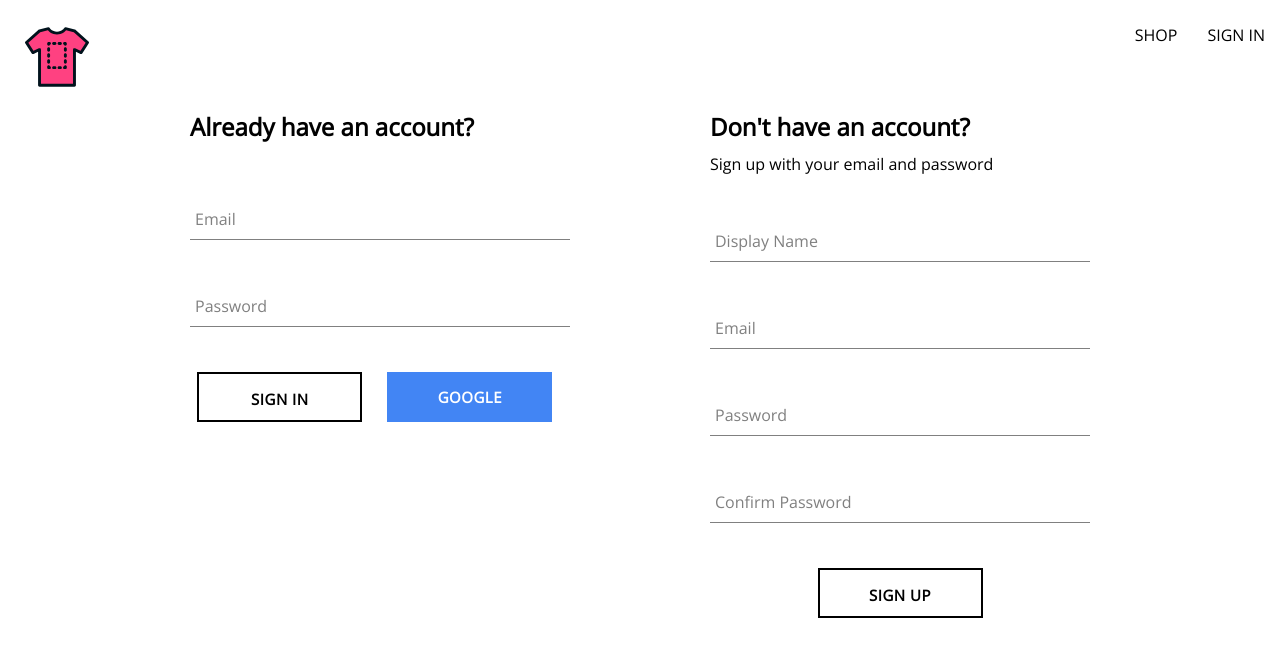
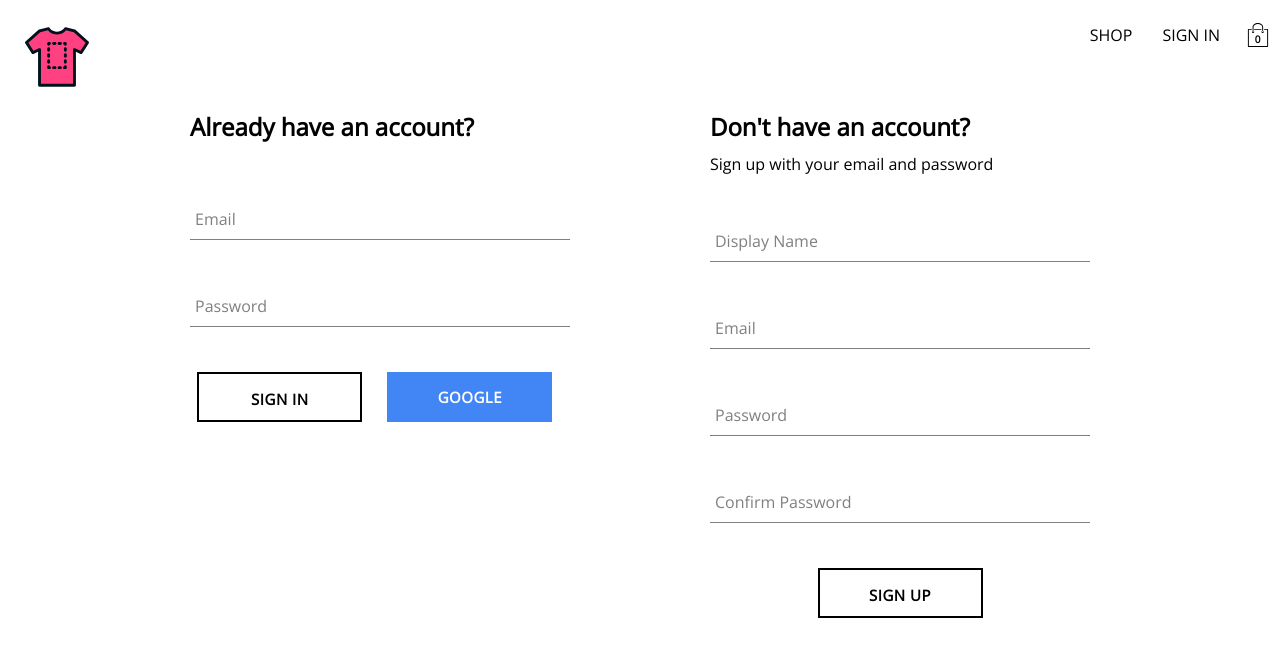
Before and after one commit to nomiscientist/american-clothing, a React (Create React App) app: page /auth in a window 1280 px wide. Shown: the top 656 px of the page. Built offline with nearby package versions, Linux system fonts and the light colour scheme; no server answers.

Commit message:
cart-icon and dropdown created

```diff
--- /dev/null
+++ b/src/components/cart-dropdown/cart-dropdown.component.jsx
@@ -0,0 +1,15 @@
+import Button from "../button/button.component";
+
+import './cart-dropdown.styles.scss';
+
+const CartDropdown = () => {
+
+    return(
+        <div className="cart-dropdown-container">
+            <div className="cart-items" ></div>
+            <Button buttonType='inverted'>CHECKOUT</Button>
+        </div>
+    )
+}
+
+export default CartDropdown;
--- /dev/null
+++ b/src/components/cart-dropdown/cart-dropdown.styles.scss
@@ -0,0 +1,24 @@
+.cart-dropdown-container {
+    position: absolute;
+    width: 240px;
+    height: 340px;
+    display: flex;
+    flex-direction: column;
+    padding: 20px;
+    border: 1px solid black;
+    background-color: white;
+    top: 90px;
+    right: 40px;
+    z-index: 5;
+
+    .cart-items {
+      height: 240px;
+      display: flex;
+      flex-direction: column;
+      overflow: scroll;
+    }
+
+    button {
+      margin-top: auto;
+    }
+  }
--- /dev/null
+++ b/src/components/cart-icon/cart-icon.component.jsx
@@ -0,0 +1,21 @@
+import { useContext } from "react";
+import { CartContext } from "../../contexts/cart.context";
+
+import {ReactComponent as ShoppingIcon} from '../../assets/shopping-bag.svg';
+
+import './cart-icon.styles.scss';
+
+const CartIcon = () => {
+    const { isCartOpen, setIsCartOpen } = useContext(CartContext);
+
+    const toggleIsCartOpen = () => setIsCartOpen(!isCartOpen);
+
+    return (
+        <div className="cart-icon-container" onClick={toggleIsCartOpen}>
+            <ShoppingIcon className="shopping-icon" ></ShoppingIcon>
+            <span className="item-count">0</span>
+        </div>
+    )
+}
+
+export default CartIcon;
--- /dev/null
+++ b/src/components/cart-icon/cart-icon.styles.scss
@@ -0,0 +1,21 @@
+.cart-icon-container {
+    width: 45px;
+    height: 45px;
+    position: relative;
+    display: flex;
+    align-items: center;
+    justify-content: center;
+    cursor: pointer;
+
+    .shopping-icon {
+      width: 24px;
+      height: 24px;
+    }
+
+    .item-count {
+      position: absolute;
+      font-size: 10px;
+      font-weight: bold;
+      bottom: 12px;
+    }
+  }
--- /dev/null
+++ b/src/contexts/cart.context.jsx
@@ -0,0 +1,15 @@
+import { createContext, useState } from "react";
+
+export const CartContext = createContext({
+    isCartOpen: false,
+    setIsCartOpen: () => {}
+});
+
+export const CartProvider = ({children}) => {
+    const [isCartOpen, setIsCartOpen] = useState(false);
+    const value = {isCartOpen, setIsCartOpen};
+
+    return(
+        <CartContext.Provider value={value} >{children}</CartContext.Provider>
+    )
+}
--- a/src/index.js
+++ b/src/index.js
@@ -6,6 +6,7 @@
 
 import { UserProvider } from './contexts/user.context';
 import { ProductsProvider } from './contexts/products.context';
+import { CartProvider } from './contexts/cart.context';
 
 import './index.scss';
 
@@ -15,7 +16,9 @@
     <BrowserRouter>
       <UserProvider>
         <ProductsProvider>
-          <App />
+          <CartProvider>
+            <App />
+          </CartProvider>
         </ProductsProvider>
       </UserProvider>
     </BrowserRouter>
--- a/src/routes/navigation/navigation.component.jsx
+++ b/src/routes/navigation/navigation.component.jsx
@@ -5,6 +5,11 @@
 import { Outlet, Link } from "react-router-dom";
 
 import { UserContext } from "../../contexts/user.context";
+import { CartContext } from "../../contexts/cart.context";
+
+import CartIcon from "../../components/cart-icon/cart-icon.component";
+import CartDropdown from "../../components/cart-dropdown/cart-dropdown.component";
+
 import { signOutUser } from "../../utils/firebase/firebase.utils";
 
 import { ReactComponent as AmericanClothing } from '../../assets/a.svg';
@@ -12,6 +17,7 @@
 
 const Navigation = () => {
     const { currentUser } = useContext(UserContext);
+    const { isCartOpen } = useContext(CartContext);
 
     return (
         <Fragment>
@@ -32,7 +38,9 @@
                             </Link>
                         )
                     }
+                    <CartIcon />
                 </div>
+                { isCartOpen && <CartDropdown/> }
             </div>
             <Outlet />
         </Fragment>
```
Also changed, not shown: src/assets/shopping-bag.svg (added), 1 other file (tests, documents, lock files or other folders).
